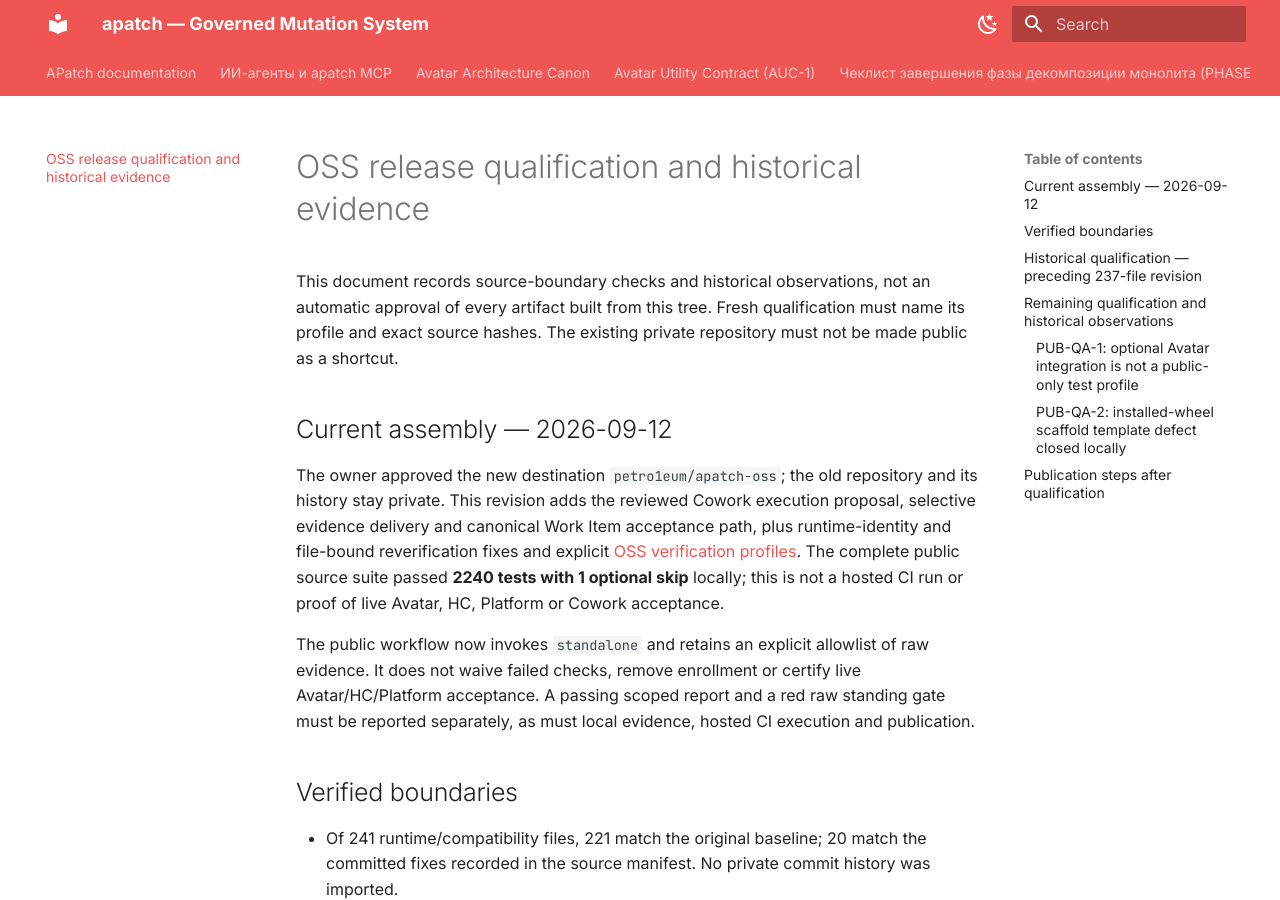
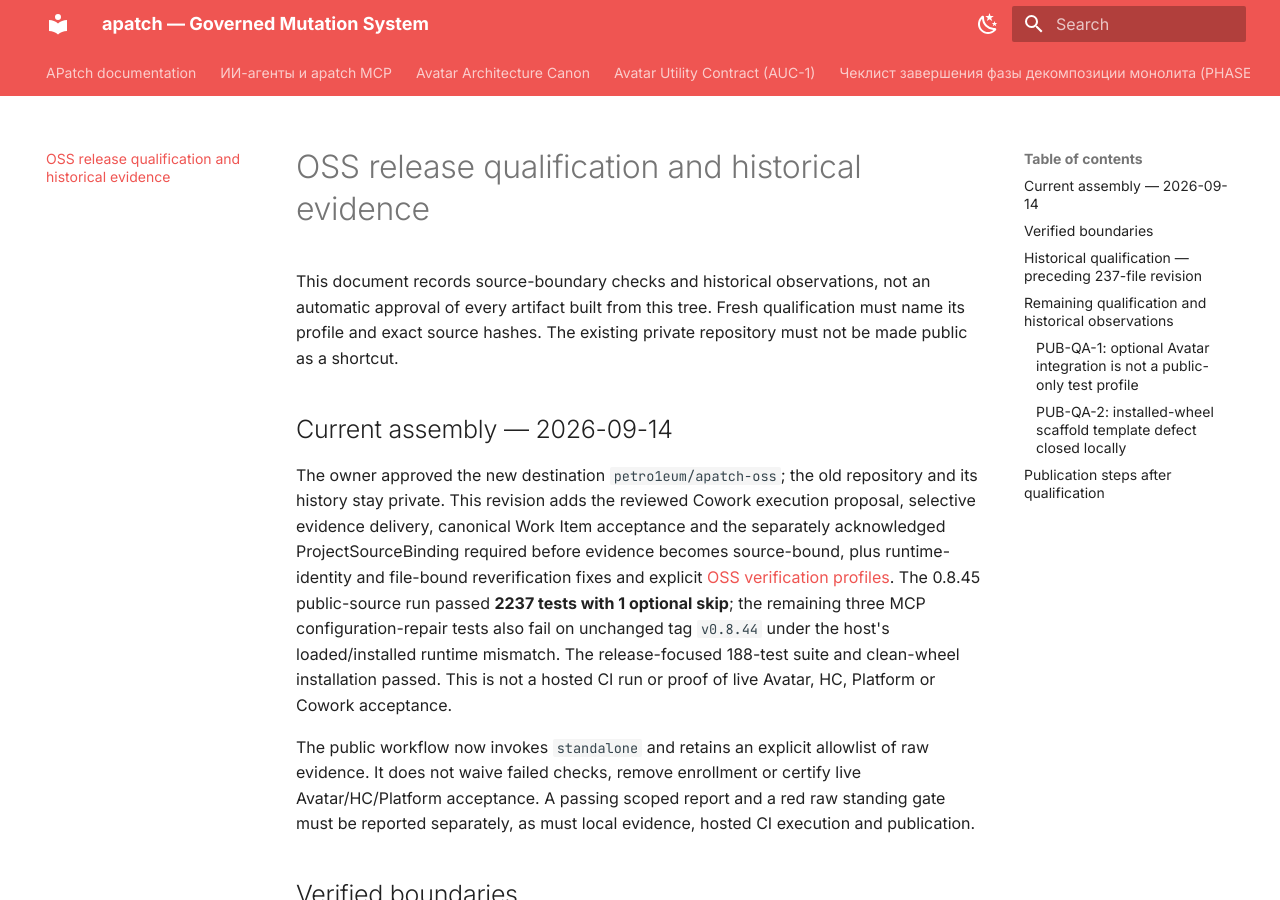
Before and after one commit to petro1eum/apatch-oss, an MkDocs documentation site: the page built from docs/public-release-readiness.md, in a window 1280 px wide and 900 px high. Built offline with MkDocs 1.6.1 and Material for MkDocs 9.7.7, drawn with Linux system fonts in a browser that asks for light colours.

Commit message:
release: publish APatch OSS 0.8.45

```diff
--- a/docs/oss-verification-profiles.json
+++ b/docs/oss-verification-profiles.json
@@ -94,8 +94,8 @@
     "apatch/git_commit.py": "5892a9eb68d51b7c8d67f7b2dcb9ce2294bfeaa3b4df68de4b583af4b57d1089",
     "apatch/git_util.py": "2821c44168e2f5b51e54f1a767a690bb9289ed3f040313af65374f77c78ef49f",
     "apatch/governed_work.py": "739539e4d918c3ec7f3a1b2db13697b4c7c56d7362bc39128a7ac07abdd74225",
-    "apatch/governed_work_delivery.py": "621a8c2f177506addb8a01de54525cb56c5e942144acb540ed768db0b7db2338",
-    "apatch/governed_work_mcp.py": "adae44ea0ad464ae91e4de17cb78a96ec9a3181453f560ead3468371d9bd71d1",
+    "apatch/governed_work_delivery.py": "0f0e9aff091fc205d4166011ab07897fd3e705f0f4230d10a6658ba9a67e6bcd",
+    "apatch/governed_work_mcp.py": "706bb92b053e2d5cdb06b976d8a0f0e914e757e325a7ea1f4e86560252f803e7",
     "apatch/governed_work_transport.py": "ad83263d9b60fa42d447f202893a2835ffc83443b28813e70036cb608c93596d",
     "apatch/graph_execute.py": "579feed405e758c51b500f23dafd95042eced5926ca6894650824f82141c71cb",
     "apatch/impact.py": "f4bb84173b555bd33d1e66bd0b27f2ba78779b41be4a4db889cbac66d198a632",
@@ -255,7 +255,7 @@
     "docs/specs/SPEC-CONTRIB-TIMESHEET-1.md": "d88d3e59fd9623e05c6bb8ecff8b40d4e6fc7d8a9efd1569c8375c24a1049798",
     "docs/specs/SPEC-EDGE-LOCKSTEP-1.md": "440b77156a8f72cb9584126dc7b90180d5110e5ae99f981f8cfa51845b8cea4e",
     "docs/specs/SPEC-EPISODE-1.md": "d2a6c9ca09dd039d9822fea803f0fde8ebbc4246dc5b58a3e15a2a6665fe3e87",
-    "docs/specs/SPEC-GOVERNED-WORK-BINDINGS-1.md": "47c155bfca6f732e292d73557e18991b747408eaa8346c97828e619e754e0019",
+    "docs/specs/SPEC-GOVERNED-WORK-BINDINGS-1.md": "507ba82e63c65ce4ef4b3e345a61b3815b26ba2944b89eaa3dfc0962e0defa0a",
     "tests/test_avatar_delivery.py": "bea10b965379c23646534087cc9f65a2937719123d60c6f1bb0500354967a3de",
     "tests/test_avatar_evidence.py": "8a5b57ca2d299fca159ed0470a82373a665ffe01041f10fcad3d1fddab6729ba",
     "tests/test_avatar_runtime_config.py": "4c9f7c189b65b6d032b705335d1426175a2a21637de8ddaba4c63c341bd5fb99",
--- a/docs/product-matrix.md
+++ b/docs/product-matrix.md
@@ -1,6 +1,6 @@
 # APatch delivery and integration boundary
 
-Updated for the public OSS 0.8.44 release, 2026-09-12.
+Updated for the public OSS 0.8.45 release, 2026-09-14.
 This describes existing delivery boundaries, not a new product strategy or a pricing plan.
 
 | Surface | Role | Included in this repository |
@@ -11,7 +11,7 @@
 | TrustChain Cowork / Platform | Shared projects, people and agents, context and service authority | External service |
 | HC Tracker / Avatar | Optional professional-history, time and evidence integration | APatch-side adapters only; external peer/service delivered separately |
 
-APatch 0.8.44 is released under MIT from the clean public source snapshot.
+APatch 0.8.45 is released under MIT from the clean public source snapshot.
 Publishing this runtime does not qualify or release the Studio UI or the hosted Cowork assembly.
 
 ## Shared engineering quality
--- a/docs/public-release-readiness.md
+++ b/docs/public-release-readiness.md
@@ -5,15 +5,18 @@
 must name its profile and exact source hashes. The existing private repository
 must not be made public as a shortcut.
 
-## Current assembly — 2026-09-12
+## Current assembly — 2026-09-14
 
 The owner approved the new destination `petro1eum/apatch-oss`; the old repository
 and its history stay private. This revision adds the reviewed Cowork execution
-proposal, selective evidence delivery and canonical Work Item acceptance path,
-plus runtime-identity and file-bound reverification fixes and explicit
-[OSS verification profiles](oss-verification.md). The complete public source suite
-passed **2240 tests with 1 optional skip** locally; this is not a hosted CI run or
-proof of live Avatar, HC, Platform or Cowork acceptance.
+proposal, selective evidence delivery, canonical Work Item acceptance and the
+separately acknowledged ProjectSourceBinding required before evidence becomes
+source-bound, plus runtime-identity and file-bound reverification fixes and explicit
+[OSS verification profiles](oss-verification.md). The 0.8.45 public-source run passed **2237 tests with 1 optional skip**; the
+remaining three MCP configuration-repair tests also fail on unchanged tag
+`v0.8.44` under the host's loaded/installed runtime mismatch. The release-focused
+188-test suite and clean-wheel installation passed. This is not a hosted CI run
+or proof of live Avatar, HC, Platform or Cowork acceptance.
 
 The public workflow now invokes `standalone` and retains an explicit allowlist of
 raw evidence. It does not waive failed checks, remove enrollment or certify live
--- a/pyproject.toml
+++ b/pyproject.toml
@@ -4,7 +4,7 @@
 
 [project]
 name = "apatch"
-version = "0.8.44"
+version = "0.8.45"
 description = "Executable contracts for AI agents: scoped changes, frozen verification, and signed evidence"
 readme = "README.pypi.md"
 license = "MIT"
```
Also changed, not shown: CHANGELOG.md (+6 -0 lines), SOURCE-EXPORT.md (+3 -3 lines), docs/README.md (+1 -1 lines), docs/apatch-studio.md (+4 -2 lines), docs/specs/SPEC-GOVERNED-WORK-BINDINGS-1.md (+5 -0 lines), PUBLIC-SOURCE-MANIFEST.json, 4 other files.
